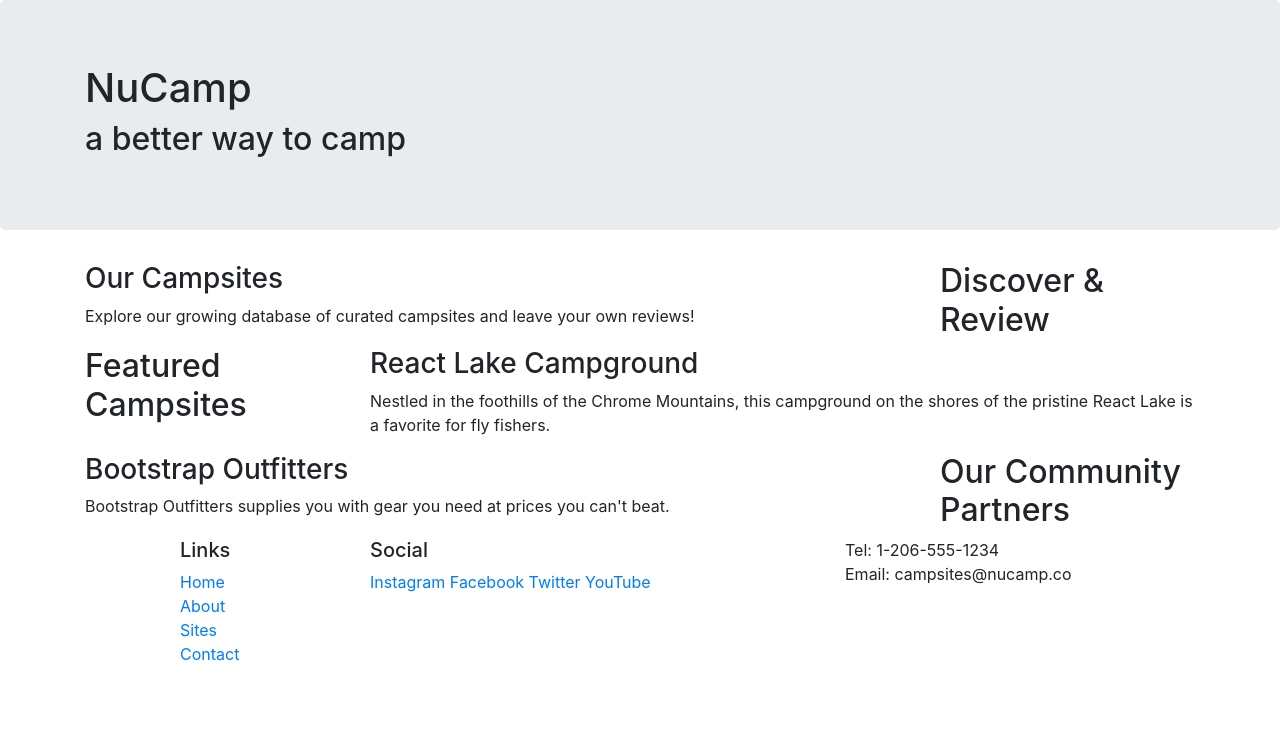
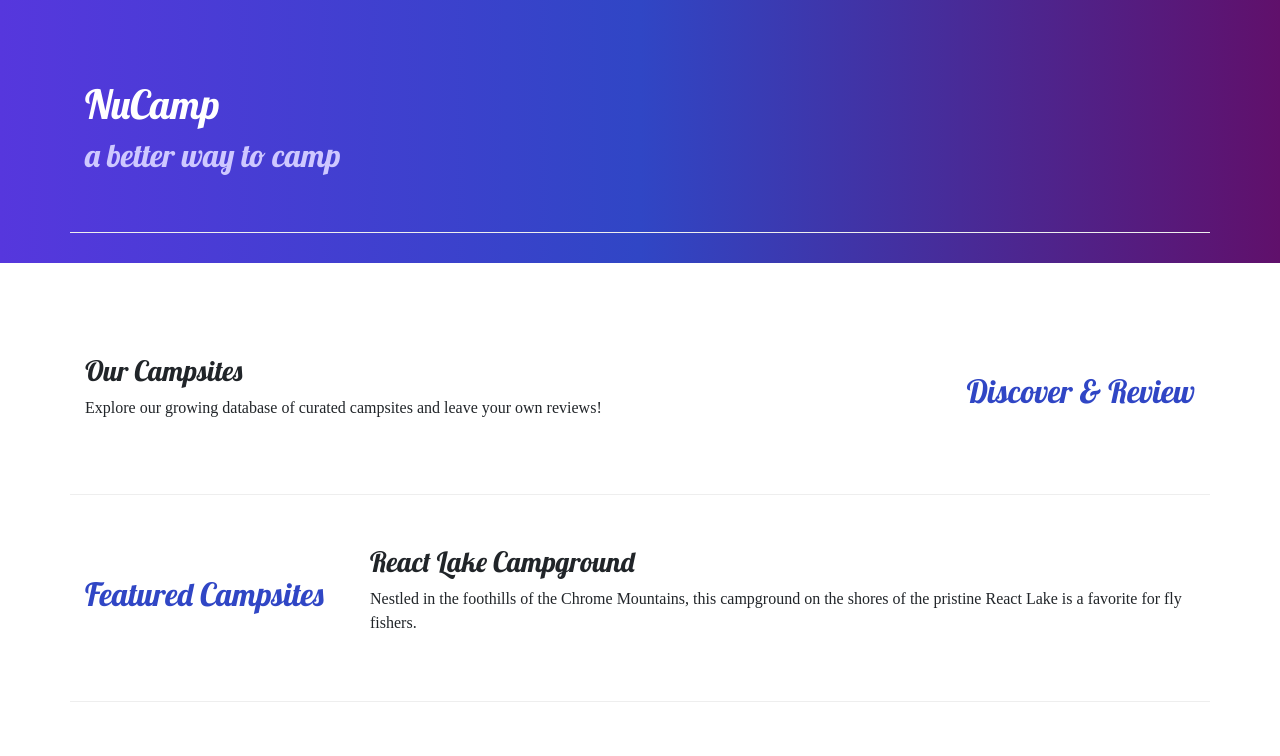
Before and after one commit to ebonyvwalker/nucampsite, a website: page index.html in a window 1280 px wide. Shown: the top 756 px of the page. Drawn offline with nearby package versions, Linux system fonts and the light colour scheme.

Commit message:
Adding custom styles

```diff
--- /dev/null
+++ b/css/styles.css
@@ -0,0 +1,32 @@
+body{
+    font-family: "Open Sans, sans-serif";
+}
+
+h1, h2, h3 {
+    font-family: "Lobster", cursive;
+}
+
+h2{
+    color: #3046C5;
+}
+
+header h2 {
+    color: #CEC8FF;
+}
+
+footer{
+    background-image: linear-gradient(#CEC8FF,white);
+    padding: 20px 0;
+}
+
+.jumbotron {
+    padding: 30px;
+    background-image: linear-gradient(to right, #5637DD, #3046C5, #60106B);
+    color: white;
+}
+
+.row-content {
+    padding: 50px 0;
+    border-bottom: 1px ridge;
+    min-height: 200px;
+}
--- a/index.html
+++ b/index.html
@@ -8,14 +8,18 @@
     <!-- Bootstrap CSS -->
     <link rel="stylesheet" href="node_modules/bootstrap/dist/css/bootstrap.min.css" />
 
+    <!-- Additional CSS must be placed after Bootstrap CSS -->
+    <link rel="stylesheet" href="https://fonts.googleapis.com/css?family=Lobster|Open+Sans" />
+    <link rel="stylesheet" href="css/styles.css" />
+
     <title>NuCamp: A Better Way To Camp</title>
 </head>
 
 <body>
 
-    <header class="jumbotron">
+    <header class="jumbotron jumbotron-fluid">
         <div class="container">
-            <div class= "row">
+            <div class= "row row-content">
                 <div class="col">
             <h1>NuCamp</h1>
             <h2>a better way to camp</h2>
@@ -25,9 +29,9 @@
     </header>
 
     <div class="container">
-        <div class="row">
+        <div class="row row-content align-items-center">
             <div class="col-sm-4 order-sm-last col-md-3">
-                    <h2>Discover & Review</h2>
+                    <h2 class="text-sm-right">Discover & Review</h2>
             </div>
             <div class="col">
                 <h3>Our Campsites</h3>
@@ -35,7 +39,7 @@
             </div>
         </div>
 
-        <div class="row">
+        <div class="row row-content align-items-center">
             <div class="col-sm-4 col-md-3">
                 <h2>Featured Campsites</h2>
             </div>
@@ -45,9 +49,9 @@
             </div>
         </div>
 
-        <div class="row">
+        <div class="row row-content align-items-center">
             <div class="col-sm-4 order-sm-last col-md-3">
-                    <h2>Our Community Partners</h2>
+                    <h2 class="text-sm-right">Our Community Partners</h2>
             </div>
             <div class="col">
                     <h3>Bootstrap Outfitters</h3>
@@ -68,14 +72,14 @@
                         <li><a href="#">Contact</a></li>
                     </ul>
                 </div>
-                <div class="col-6 col-sm-5">
+                <div class="col-6 col-sm-5 text-center">
                     <h5>Social</h5>
                     <a href="http://instagram.com/">Instagram</a>
                     <a href="http://facebook.com/">Facebook</a>
                     <a href="http://twitter.com/">Twitter</a>
                     <a href="http://youtube.com/">YouTube</a>
                 </div>
-                <div class="col-sm-4">
+                <div class="col-sm-4 text center">
                     Tel: 1-206-555-1234<br />
                     Email: campsites@nucamp.co
                 </div>
```
